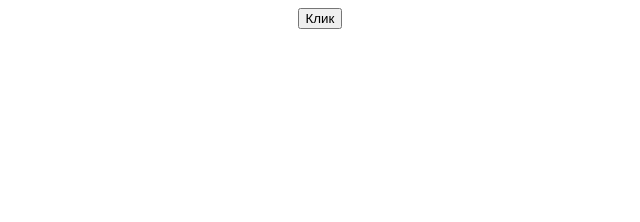
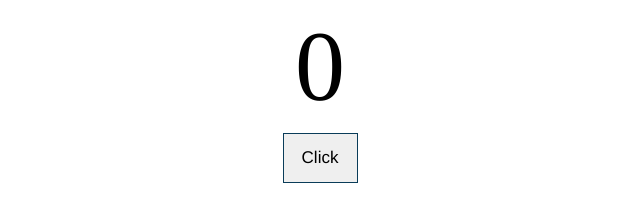
Before and after one commit to MyStoryWithoutYou/web_techn, a website: page WEB/main.html in a window 1280 px wide. Shown: the whole page, without its empty margins (320-960 px from the left). Drawn offline with Linux system fonts and the light colour scheme.

Commit message:
counter fixed
changed output from alert()

```diff
--- a/WEB/index.js
+++ b/WEB/index.js
@@ -1,6 +1,5 @@
 var i = 0;
 
 function count(){
-    i++;
-    alert(i);
+    document.getElementById("counter").innerHTML = ++i;
 }
--- a/WEB/main.html
+++ b/WEB/main.html
@@ -3,13 +3,14 @@
 <head>
     <meta charset="UTF-8">
     <meta name="viewport" content="width=device-width, initial-scale=1.0">
-    <title>Calculator</title>
+    <title>Counter</title>
     <script src="index.js"></script>
     <link rel="stylesheet" type="text/css" href="style.css">
 </head>
 <body>
     <div class="center">
-        <button onclick="count()">Клик</button>
+        <div class="counter" id="counter">0</div>
+        <button class="button" onclick="count()">Click</button>
     </div>
 </body>
 </html>
--- a/WEB/style.css
+++ b/WEB/style.css
@@ -1,3 +1,16 @@
 .center {
     text-align: center;
 }
+
+#counter{
+    font-size: 100px;
+    margin-bottom: 10px;
+}
+
+.button{
+    border: 1px solid #0a3c59;
+    width: 75px;
+    height: 50px;
+    font-family: helvetica, serif;
+    font-size: 17px;
+}
```
